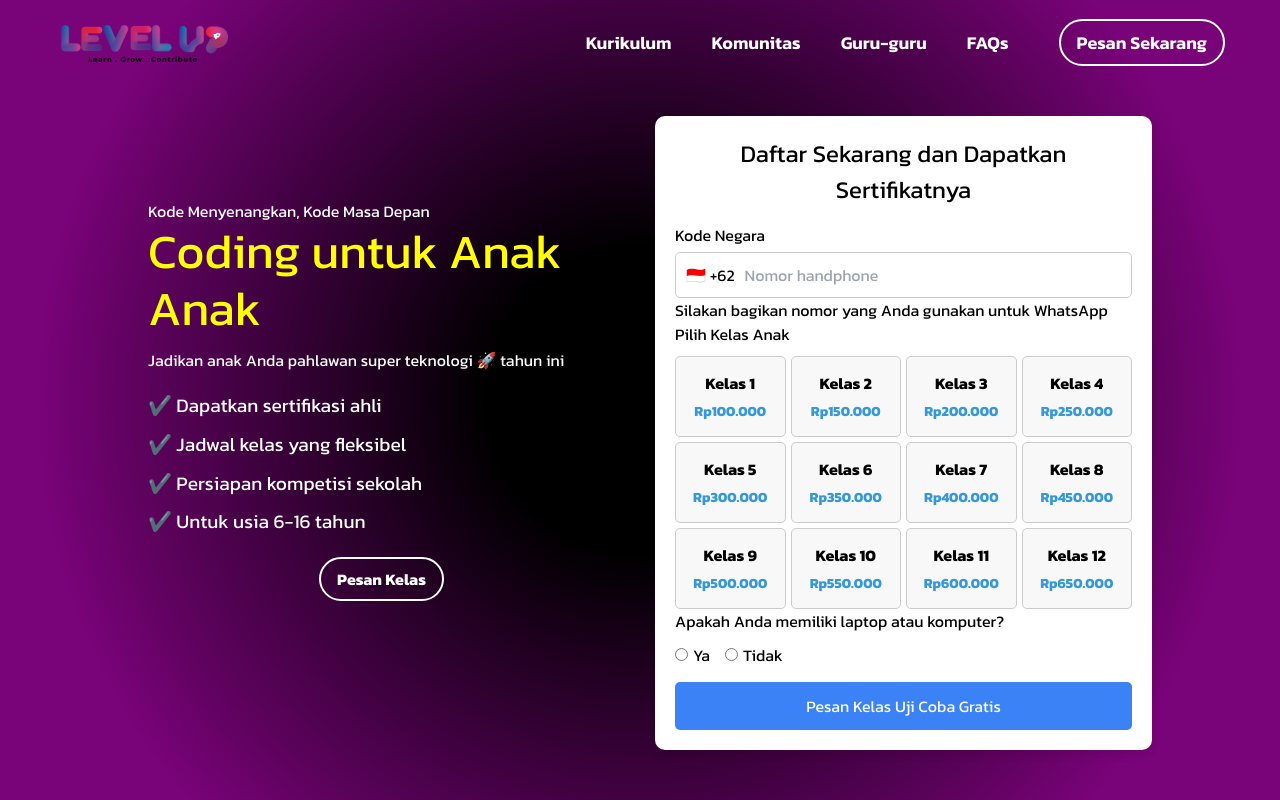
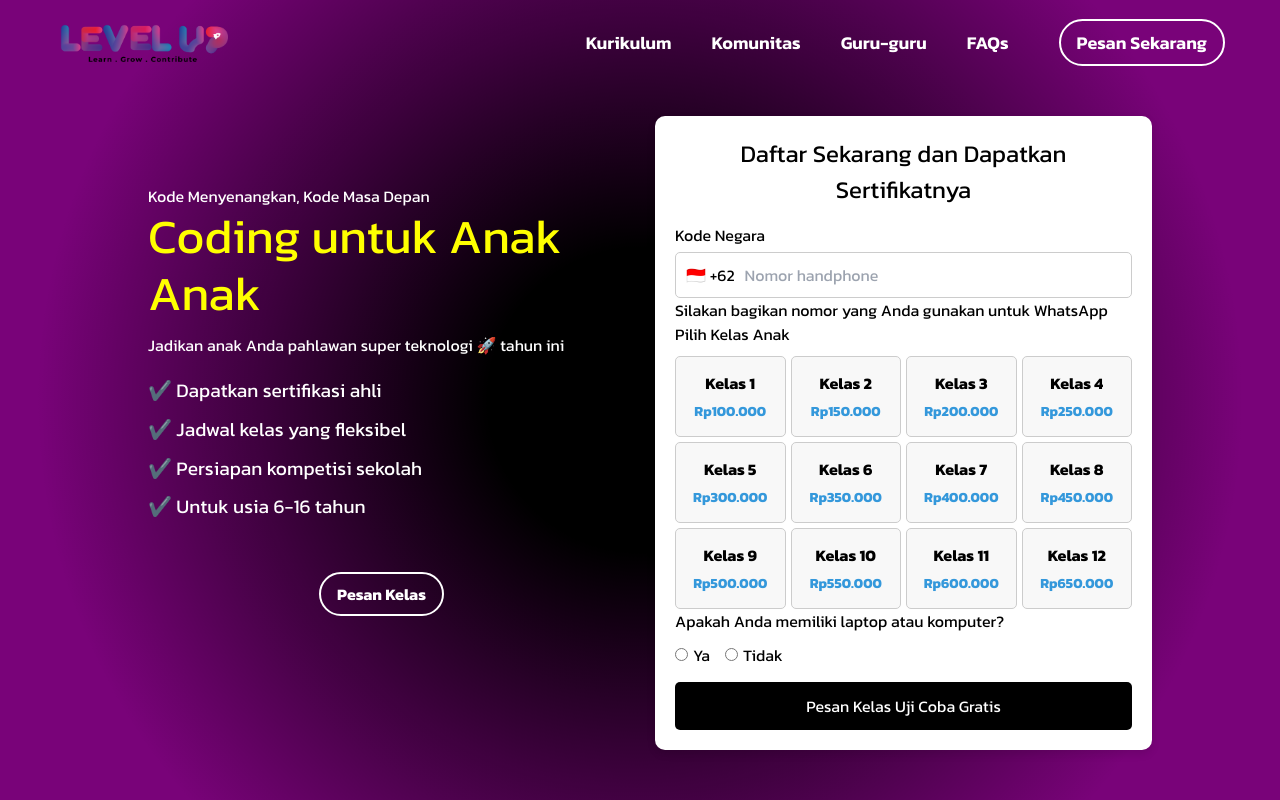
Before and after one commit to Ronx28/sales-no-responsive, a React (Create React App) app: page / in a window 1280 px wide. Shown: the top 800 px of the page. Built offline with nearby package versions, Linux system fonts and the light colour scheme.

Commit message:
Update 0602

```diff
--- a/src/components/CodingForKids.js
+++ b/src/components/CodingForKids.js
@@ -63,7 +63,7 @@ const CodingForKids = () => {
 
     return (
         <>
-            <nav className={`navbar ${scrolled ? "scrolled" : ""}`}>
+<nav className={`navbar ${scrolled ? "scrolled" : ""}`}>
     <div className="navbar-container">
         <a href="/" className="logo">
             <img src={logo} alt="LEVEL UP Logo" />
@@ -81,6 +81,7 @@ const CodingForKids = () => {
         </ul>
     </div>
 </nav>
+
             <section className="image-section">
                 <div className="content-wrapper">
                     <div className="text-content">
@@ -94,11 +95,12 @@ const CodingForKids = () => {
                             <li>✔️ Untuk usia 6-16 tahun</li>
                         </ul>
                         <div className="btn-container">
-                            <a href="/" className="btn left-btn">Pesan Kelas</a>
+                            <a href="#container-box" className="btn left-btn">Pesan Kelas</a>
                         </div>
-
+                        <div className="btn-mobile">
+                            <a href="#container-mbl" className="btn left-btn">Pesan Kelas</a>
+                        </div>
                     </div>
-
                     {/* Formulir Pendaftaran */}
                     <div className="container-box">
                         <h2>Daftar Sekarang dan Dapatkan Sertifikatnya</h2>
@@ -160,6 +162,8 @@ const CodingForKids = () => {
                 </div>
             </section>
 
+
+            {/* Section Mobile Form */}
             <section className="mobile-form">
             <div className="container-mbl">
                 <h2>Daftar Sekarang dan Dapatkan Sertifikatnya</h2>
--- a/src/components/CodingKids.scss
+++ b/src/components/CodingKids.scss
@@ -118,6 +118,8 @@ body, html {
   background: radial-gradient(circle, black 20%, rgb(244, 6, 244) 80%);
   box-sizing: border-box;
   overflow: hidden;
+
+
 }
 
 
@@ -146,11 +148,17 @@ body, html {
   flex: 1;
   text-align: left;
   padding: 20px;
+  display: flex;
+  flex-direction: column;
+
 }
 .btn-container {
   display: flex;
   justify-content: center;
   margin-top: 20px;
+}
+.btn-mobile{
+  display: none;
 }
 
 .text-content h1 {
@@ -281,7 +289,7 @@ body, html {
 .cta-button {
   width: 100%;
   padding: 12px;
-  background: #3b82f6;
+  background: black;
   color: white;
   border: none;
   border-radius: 5px;
```
